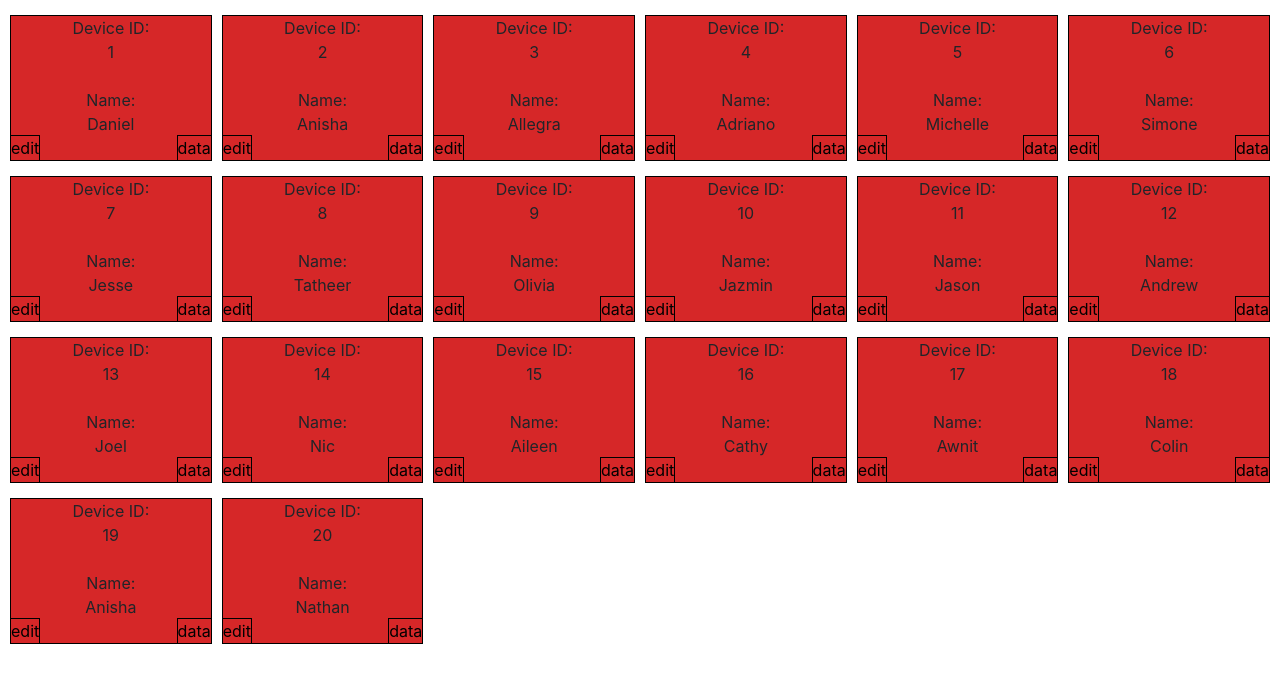
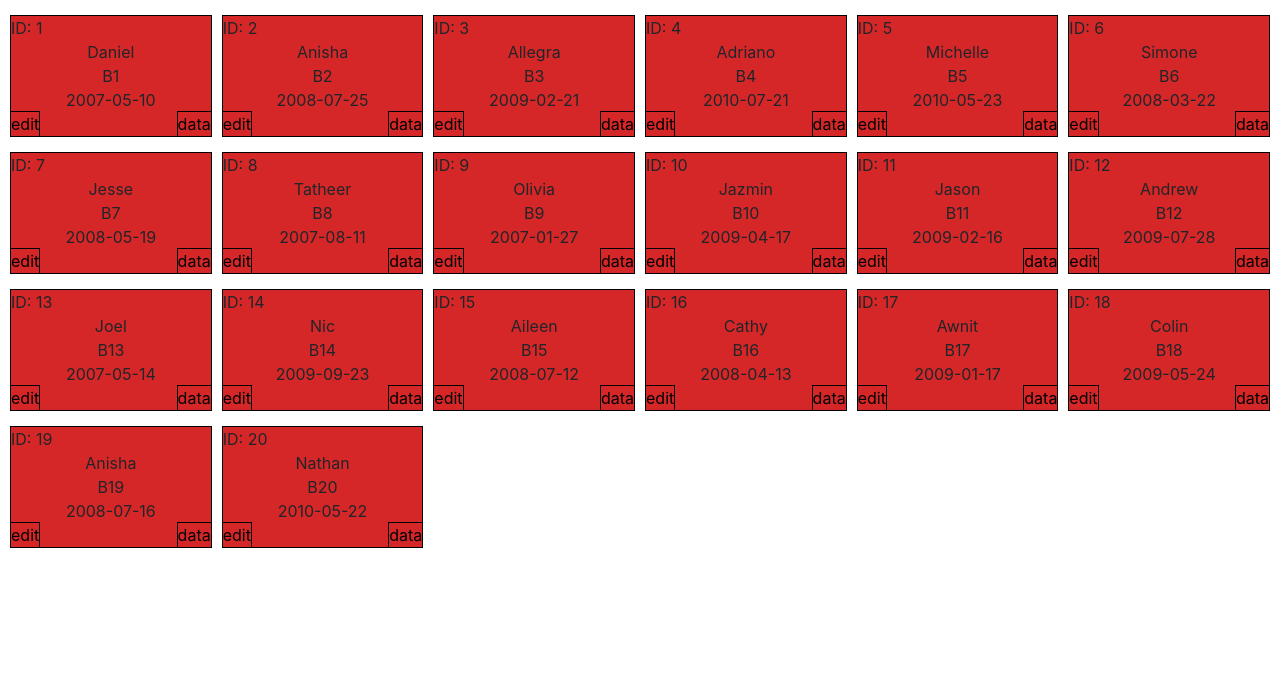
Before and after one commit to amborsa/96_hub, a Flask app: page / in a window 1280 px wide. Shown: the top 683 px of the page. Run offline with Flask 2, Linux system fonts and the light colour scheme; data comes from the database, SQL or seed files in the repository; both versions use the stored data as it was after the commit; some libraries are stand-ins or nearby versions.

Commit message:
updates to main.html

```diff
--- a/app.py
+++ b/app.py
@@ -65,15 +65,19 @@ def main():
     ids = []
     names = []
     alarm_states = []
+    locs = []
+    dobs = []
     full_query = Input.query.all()
     for query in full_query:
         ids.append(query.id)
         names.append(query.name)
+        locs.append(query.loc)
+        dobs.append(query.dob)
         alarm_states.append(query.alarm_state)
     devices = []
     for i in range(len(ids)):
         new_dict = {'id': ids[i], 'name': names[i], 'alarm_state': \
-            alarm_states[i]}
+            alarm_states[i], 'loc': locs[i], 'dob': dobs[i]}
         devices.append(new_dict)
     ''' done grabbing and organizing database:input data '''
 
--- a/make_db_tmp.py
+++ b/make_db_tmp.py
@@ -83,8 +83,8 @@ for i in range(20):
     rr_threshes_low.append(random.uniform(1.0, 5.0))
     temp_threshes_low.append(random.uniform(34.0, 35.5))
     ages.append(random.uniform(6, 8))
-    locs.append("some loc")
-    dobs.append("2007-03-27")
+    locs.append("B" + str(i+1))
+    dobs.append(str(random.randint(2007, 2010)) + "-0" + str(random.randint(1,9)) + "-" + str(random.randint(10,28)))
     if random.randint(0,1)==0:
         alarm_states.append(True)
     else:
--- a/static/css/style.css
+++ b/static/css/style.css
@@ -99,3 +99,11 @@ a:active {
 	border-width: 1px;
 	margin-left: -1px;
 }
+.top-left {
+	left: 1px;
+	top: 0;
+	position: absolute;
+	border-style: none none none none;
+	border-width: 1px;
+	margin-left: -1px;
+}
--- a/templates/main.html
+++ b/templates/main.html
@@ -8,28 +8,28 @@
 
             {% if loop.index % col_num == 1%}
               <div id="alarm_state{{ device.id }}" class="col solid left-most" align="center">
-                <div>Device ID:</div>
-                <div id="{{ device.id }}">{{ device.id }}</div><br>
-                <div>Name:</div>
-                <div id="name{{ device.id }}">{{ device.name }}</div><br>
+                <div id="{{ device.id }}" class="top-left">ID: {{device.id}}</div><br>
+                <div id="name{{ device.id }}">{{ device.name }}</div>
+                <div id="loc{{ device.id }}">{{ device.loc }}</div>
+                <div id="dob{{ device. id}}">{{ device.dob }}</div><br>
                 <a class="bottom-left" href="{{ url_for('input', id=device.id) }}">edit</a>
                 <a class="bottom-right" href="{{ url_for('patient', id=device.id) }}">data</a>
               </div>
             {% elif loop.index % col_num == 0 %}
               <div id="alarm_state{{ device.id }}" class="col solid right-most" align="center">
-                <div>Device ID:</div>
-                <div id="{{ device.id }}">{{ device.id }}</div><br>
-                <div>Name:</div>
-                <div id="name{{ device.id }}">{{ device.name }}</div><br>
+                <div id="{{ device.id }}" class="top-left">ID: {{device.id}}</div><br>
+                <div id="name{{ device.id }}">{{ device.name }}</div>
+                <div id="loc{{ device.id }}">{{ device.loc }}</div>
+                <div id="dob{{ device. id}}">{{ device.dob }}</div><br>
                 <a class="bottom-left" href="{{ url_for('input', id=device.id) }}">edit</a>
                 <a class="bottom-right" href="{{ url_for('patient', id=device.id) }}">data</a>
               </div>
             {% else %}
               <div id="alarm_state{{ device.id }}"  class="col solid" align="center">
-                <div>Device ID:</div>
-                <div id="{{ device.id }}">{{ device.id }}</div><br>
-                <div>Name:</div>
-                <div id="name{{ device.id }}">{{ device.name }}</div><br>
+                <div id="{{ device.id }}" class="top-left">ID: {{device.id}}</div><br>
+                <div id="name{{ device.id }}">{{ device.name }}</div>
+                <div id="loc{{ device.id }}">{{ device.loc }}</div>
+                <div id="dob{{ device. id}}">{{ device.dob }}</div><br>
                 <a class="bottom-left" href="{{ url_for('input', id=device.id) }}">edit</a>
                 <a class="bottom-right" href="{{ url_for('patient', id=device.id) }}">data</a>
               </div>
```
Also changed, not shown: input.db, vitals.db.
